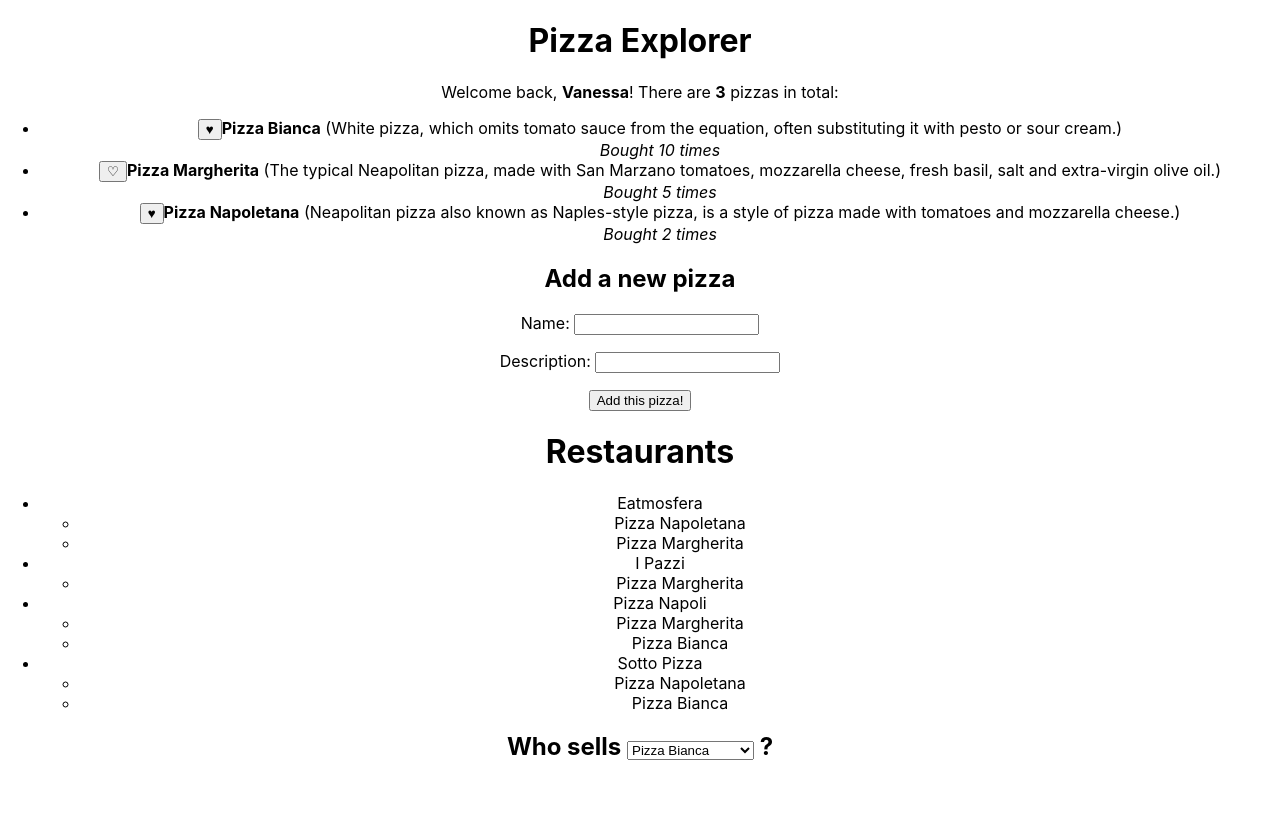
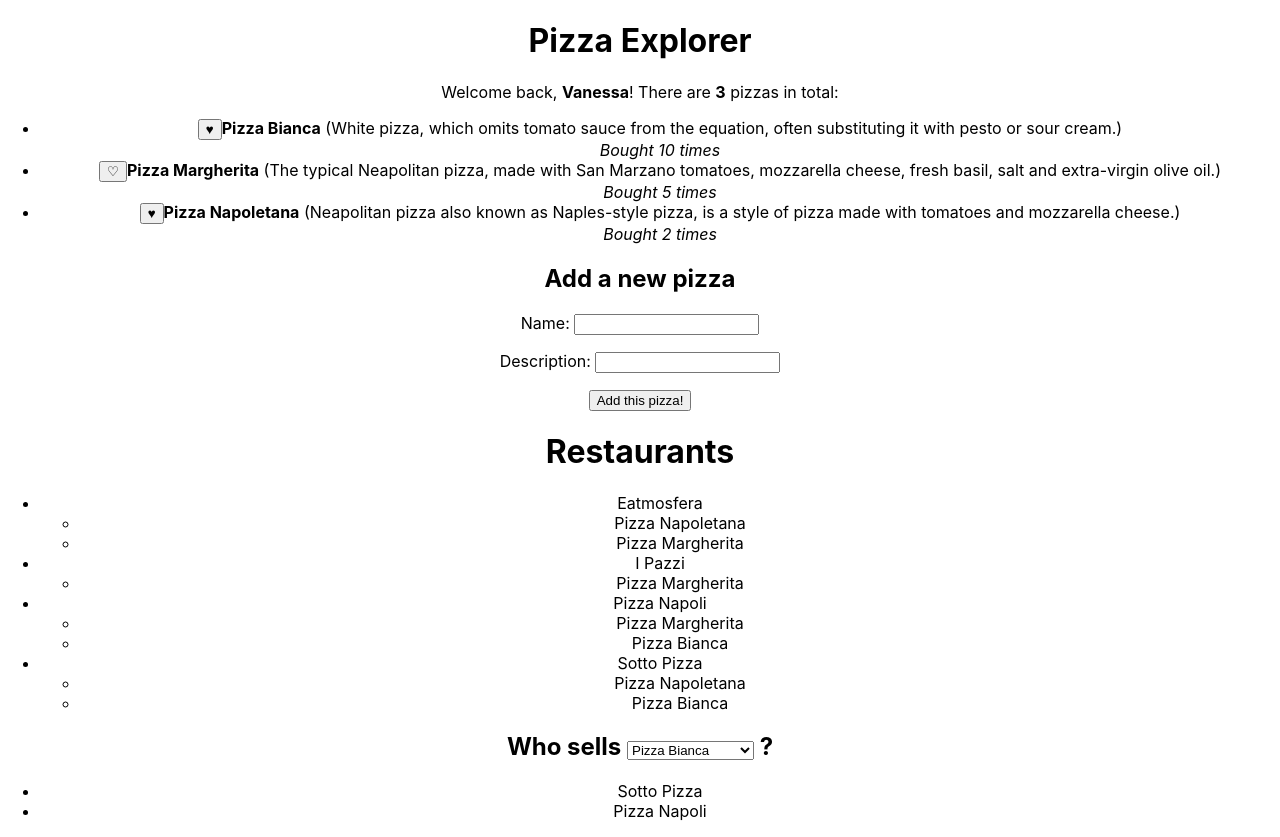
Before and after one commit to VanessaAla/pizza-explorer, a React (Create React App) app: page / in a window 1280 px wide. Before the commit the page ends 800 px from the top, so only its background shows below. Built offline with nearby package versions, Linux system fonts and the light colour scheme.

Commit message:
added restaurants that sell selected pizzas

```diff
--- a/src/components/RestaurantList.js
+++ b/src/components/RestaurantList.js
@@ -3,12 +3,16 @@ import { useSelector } from "react-redux";
 import { selectRestaurantsWithPizzas } from "../store/selectors";
 import { selectPizzas } from "../store/pizzas/selectors";
 import { useState } from "react";
+import { selectRestaurantsThatSellPizza } from "../store/restaurants/selectors";
 
 export default function RestaurantList() {
   //const restaurants = useSelector(selectRestaurants);
   const restaurants = useSelector(selectRestaurantsWithPizzas);
   const pizzas = useSelector(selectPizzas);
   const [selectedPizza, setSelectedPizza] = useState(pizzas[0].id);
+  const restaurantsThatSellSelectedPizza = useSelector(
+    selectRestaurantsThatSellPizza(selectedPizza)
+  );
 
   return (
     <div>
@@ -41,6 +45,11 @@ export default function RestaurantList() {
         </select>{" "}
         ?
       </h2>
+      <ul>
+        {restaurantsThatSellSelectedPizza.map((restaurant) => (
+          <li key={restaurant.id}>{restaurant.name}</li>
+        ))}
+      </ul>
     </div>
   );
 }
--- a/src/store/restaurants/selectors.js
+++ b/src/store/restaurants/selectors.js
@@ -6,3 +6,9 @@ export const selectRestaurants = (reduxState) => {
     return a.name.toLowerCase().localeCompare(b.name.toLowerCase());
   });
 };
+
+export const selectRestaurantsThatSellPizza = (pizzaId) => (reduxState) => {
+  return reduxState.restaurants.allRestaurants.filter((restaurant) =>
+    restaurant.pizzas.includes(pizzaId)
+  );
+};
```
